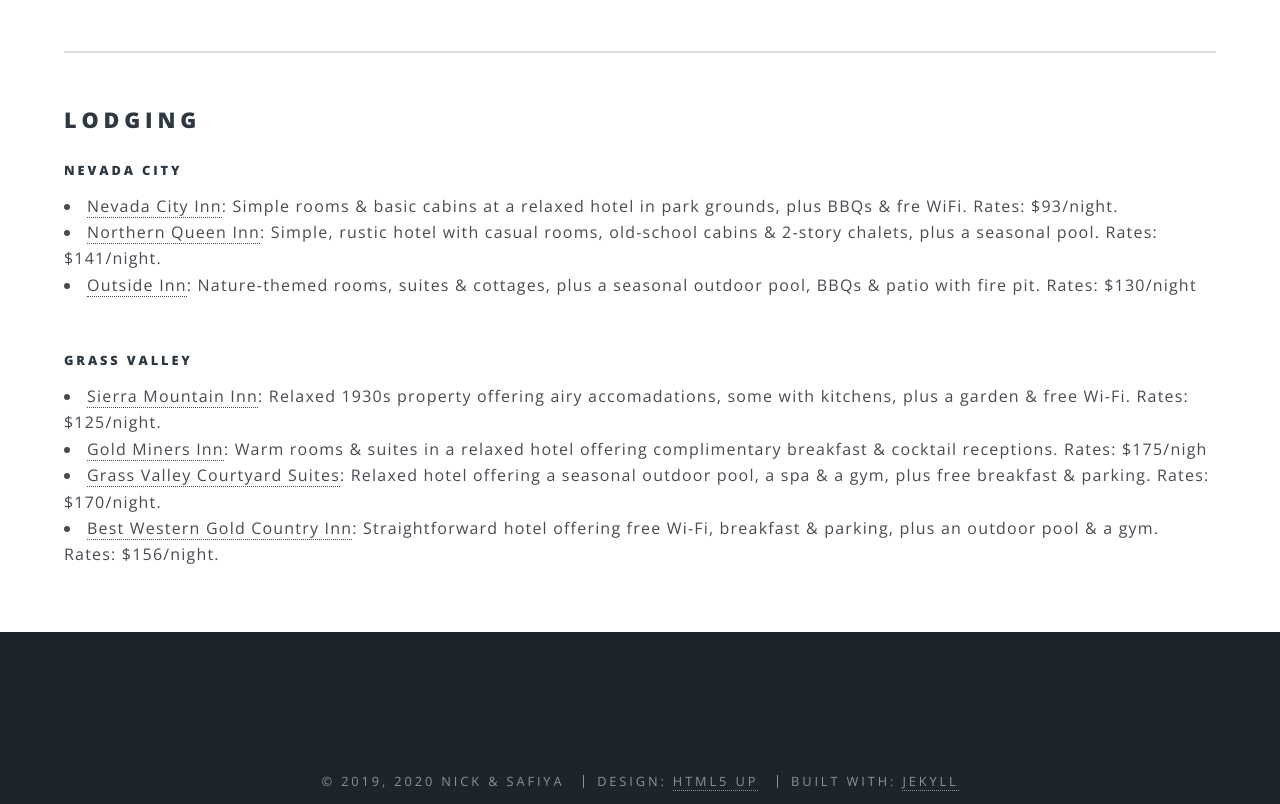
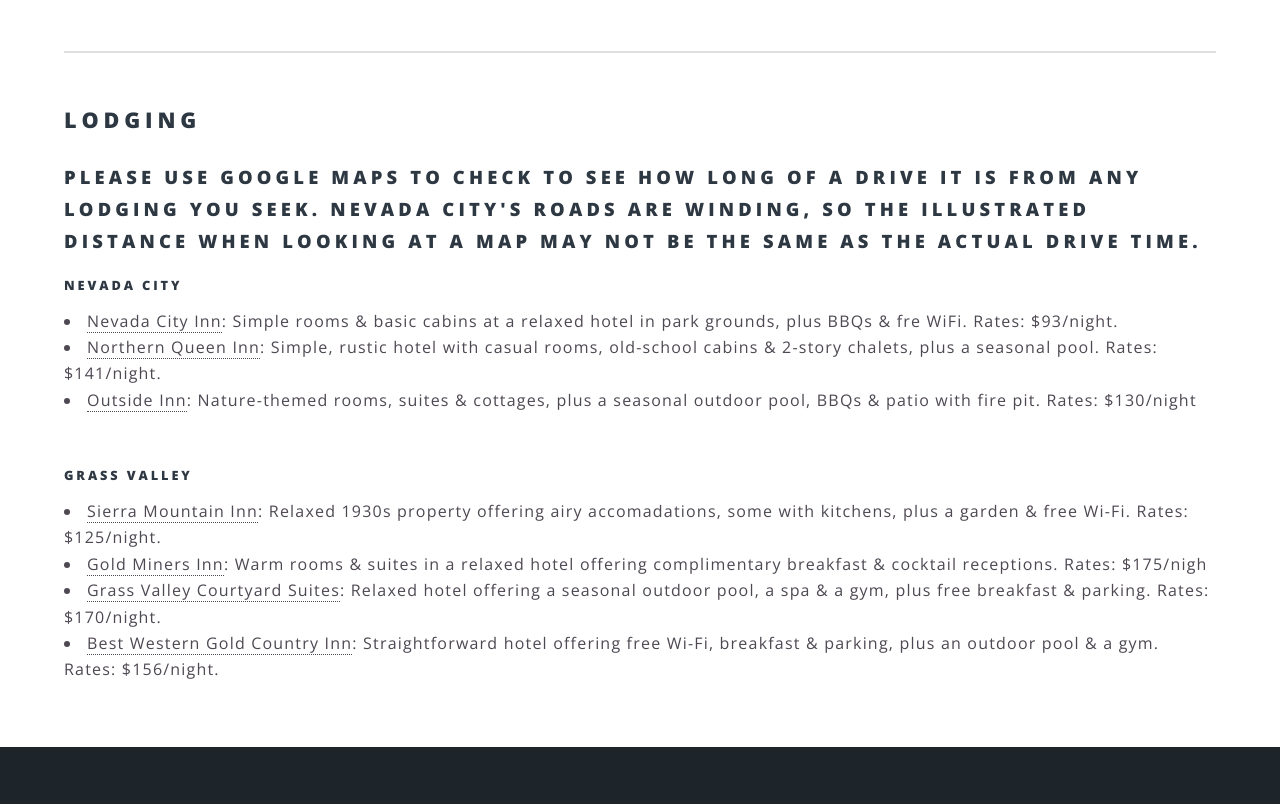
Before and after one commit to trowelandkeyboard/trowelandkeyboard.github.io, a Jekyll site: the page built from location.md, in a window 1280 px wide and 900 px high, scrolled down 834 px, cut to the strip 96-900 px from the top of the window. Built offline with Jekyll 4.4.1, drawn with Linux system fonts in a browser that asks for light colours.

Commit message:
Update location.md

```diff
--- a/location.md
+++ b/location.md
@@ -11,6 +11,7 @@
 <hr />
 <header>
  <h2>Lodging</h2>
+ <h3>Please use google maps to check to see how long of a drive it is from any lodging you seek.  Nevada City's roads are winding, so the illustrated distance when looking at a map may not be the same as the actual drive time.</h3>
     <h5>Nevada City</h5>
     <li><a href="https://nevadacityinn.net/">Nevada City Inn</a>: Simple rooms & basic cabins at a relaxed hotel in park grounds, plus BBQs & fre WiFi. Rates: $93/night.</li>
     <li><a href="https://northernqueeninn.com/">Northern Queen Inn</a>: Simple, rustic hotel with casual rooms, old-school cabins & 2-story chalets, plus a seasonal pool. Rates: $141/night.</li>
```
